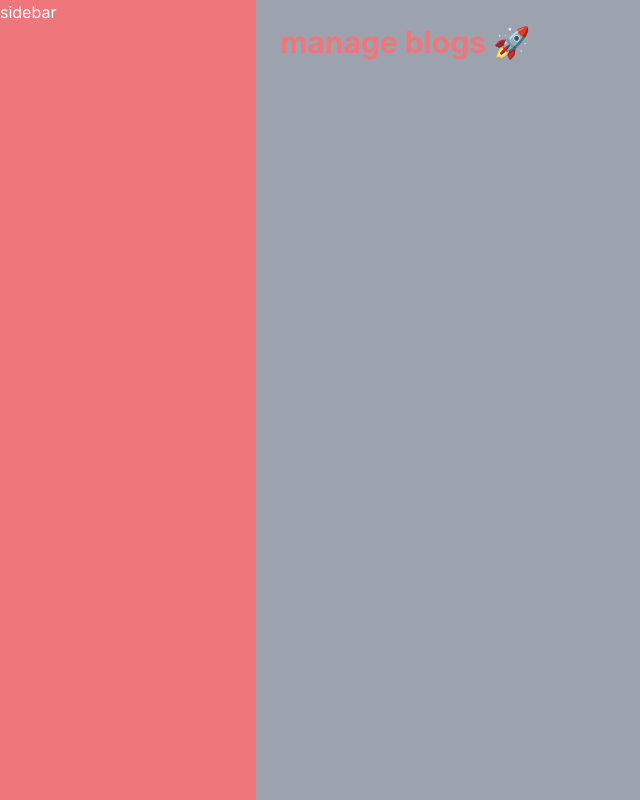
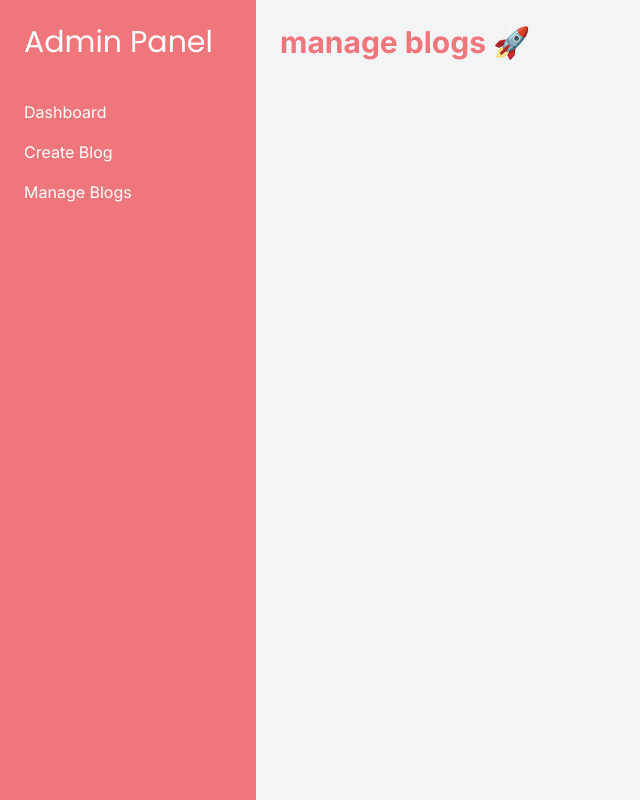
Before and after one commit to emmygrammy/blog-frontend, a React (Vite) app: page /dashboard/manage in a window 1280 px wide. Shown: the whole page, without its empty margins (0-640 px from the left). Built offline with nearby package versions, Linux system fonts and the light colour scheme; no server answers.

Commit message:
Blog-frontend

```diff
--- a/src/layouts/DashboardLayout.jsx
+++ b/src/layouts/DashboardLayout.jsx
@@ -1,18 +1,38 @@
-import { Outlet } from 'react-router-dom'
+import { Outlet, Link } from 'react-router-dom'
 
 function DashboardLayout() {
   return (
-    <div className="flex">
-        {/* Sidebar */}
-        <aside className="w-64 min-h-screen bg-primary text-white">
-            sidebar
+    <div className="min-h-screen flex bg-gray-100">
 
-        </aside>
-        {/* Main */}
-     <main className="flex-1 p-6 bg-gray-400">
-          <Outlet />
-     </main>
+      {/* Sidebar */}
+      <aside className="w-64 bg-primary text-white p-6">
 
+        <h1 className="text-3xl mb-10 font-heading">
+          Admin Panel
+        </h1>
+
+        <nav className="flex flex-col gap-4">
+
+          <Link to="/dashboard">
+            Dashboard
+          </Link>
+
+          <Link to="/dashboard/create">
+            Create Blog
+          </Link>
+
+          <Link to="/dashboard/manage">
+            Manage Blogs
+          </Link>
+
+        </nav>
+
+      </aside>
+
+      {/* Main */}
+      <main className="flex-1 p-6 overflow-y-auto">
+        <Outlet />
+      </main>
 
     </div>
   )
--- a/src/pages/dashboard/DashboardHome.jsx
+++ b/src/pages/dashboard/DashboardHome.jsx
@@ -0,0 +1,12 @@
+
+
+function DashboardHome() {
+  return (
+    <>
+      <h1 className="text-3xl font-bold text-sans text-primary">
+          dashboard home 🚀
+      </h1>
+    </>
+  )
+}
+export default DashboardHome
--- a/src/pages/dashboard/DeleteBlog.jsx
+++ /dev/null
@@ -1,11 +0,0 @@
-
-function DeleteBlog() {
-  return (
-    <>
-      <h1 className="text-3xl font-bold text-sans text-primary">
-          delete blog 🚀
-      </h1>
-    </>
-  )
-}
-export default DeleteBlog
```
